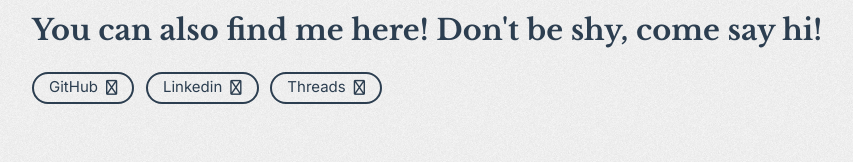
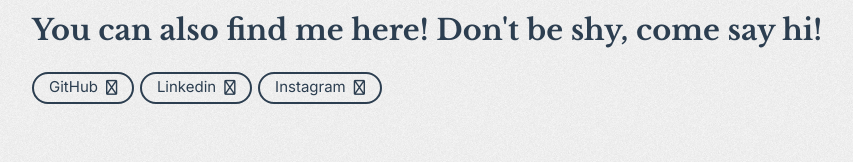
Before and after one commit to MathieuDubart/portfolio-vue, a Vue app: page /contact in a window 1280 px wide. Shown: the part 344-506 px from the top of the page, without its empty margins (0-853 px from the left). Built offline with nearby package versions, Linux system fonts and the light colour scheme.

Commit message:
updating instagram link

```diff
--- a/src/views/ContactView.vue
+++ b/src/views/ContactView.vue
@@ -7,7 +7,7 @@
     <div class="networks-container">
       <a href="https://github.com/mathieudubart" target="_blank" class="links">GitHub <i class='fa-solid fa-arrow-up-right-from-square'></i></a>
       <a href="https://www.linkedin.com/in/mathieu-dubart" target="_blank" class="links">Linkedin <i class='fa-solid fa-arrow-up-right-from-square'></i></a>
-      <a href="https://www.threads.net/@mathieudbrt" target="_blank" class="links">Threads <i class='fa-solid fa-arrow-up-right-from-square'></i></a>
+      <a href="https://www.instagram.com/mathieudbrt" target="_blank" class="links">Instagram <i class='fa-solid fa-arrow-up-right-from-square'></i></a>
     </div>
   </div>
 </template>
```
